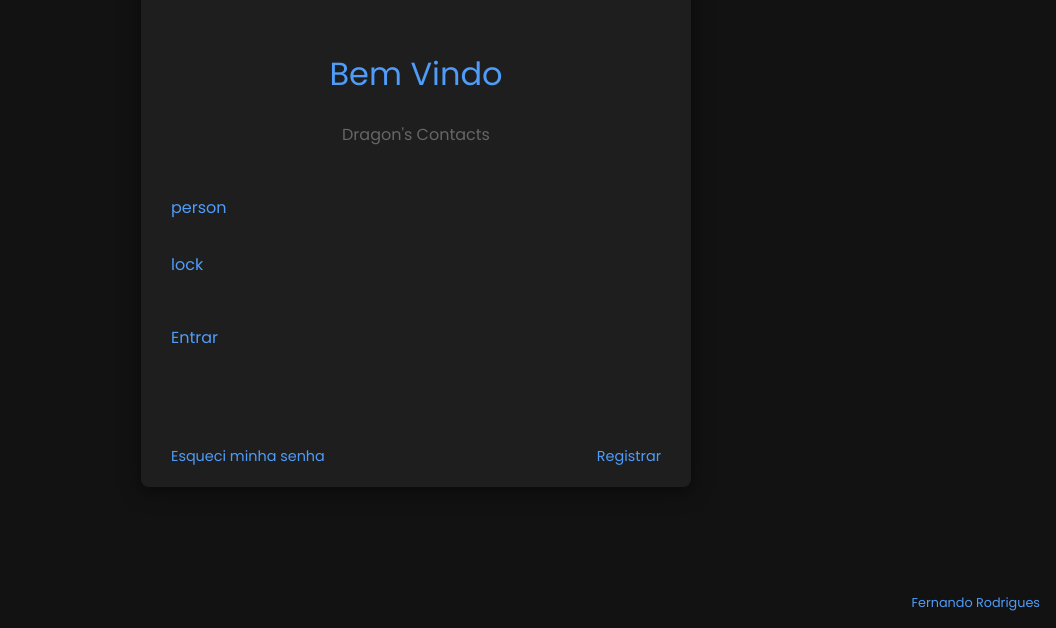
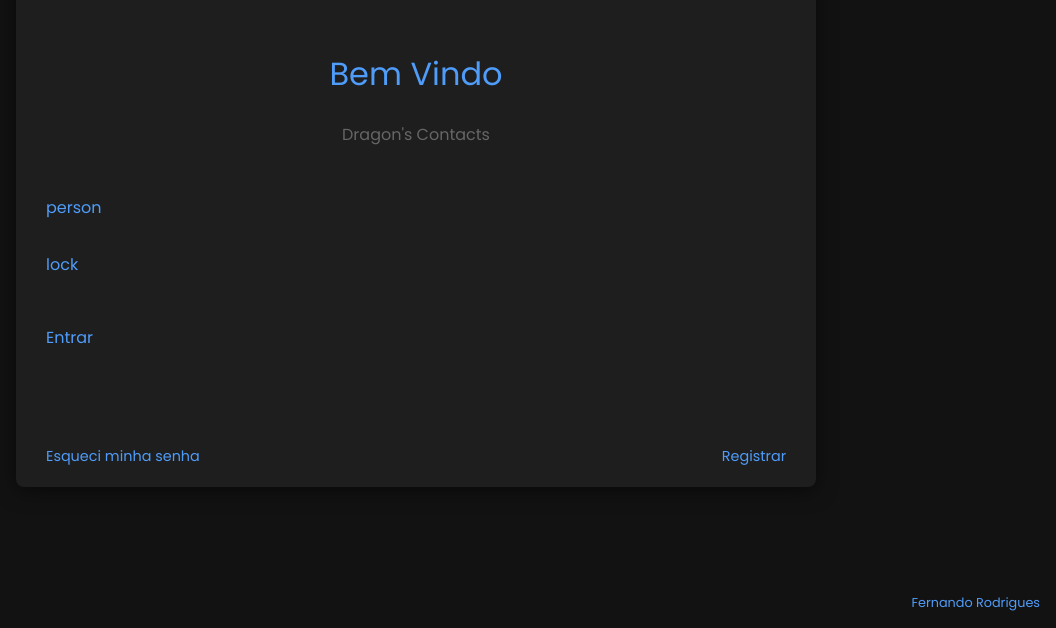
Before and after one commit to fernandorjr/uex-test, a React (Vite) app: page /conectar in a window 1280 px wide. Shown: the part 172-800 px from the top of the page, without its empty margins (224-1280 px from the left). Built offline with nearby package versions, Linux system fonts and the light colour scheme.

Commit message:
feat: componentization of login form card

```diff
--- /dev/null
+++ b/src/components/common/auth-form-card/auth-form-card.component.tsx
@@ -0,0 +1,15 @@
+import React from 'react'
+import './auth-form-card.style.css'
+import type { IAuthFormCardProps } from './auth-form-card.interface'
+
+const AuthFormCard: React.FC<IAuthFormCardProps> = ({ title, subtitle, children }) => (
+  <div className="auth-form-card">
+    <form className="w-100">
+      <span className="auth-form-card-title">{title}</span>
+      {subtitle && <span className="auth-form-card-subtitle">{subtitle}</span>}
+      {children}
+    </form>
+  </div>
+)
+
+export default AuthFormCard
--- /dev/null
+++ b/src/components/common/auth-form-card/auth-form-card.interface.ts
@@ -0,0 +1,5 @@
+export interface IAuthFormCardProps {
+  title: string
+  subtitle?: string
+  children: React.ReactNode
+}
--- /dev/null
+++ b/src/components/common/auth-form-card/auth-form-card.style.css
@@ -0,0 +1,34 @@
+.auth-form-card {
+  width: 800px;
+  background-color: var(--md-sys-color-surface);
+  overflow: hidden;
+  padding: 80px 30px 20px;
+  border-radius: 0.5rem;
+  display: flex;
+  flex-direction: column;
+  justify-content: center;
+  align-items: center;
+  gap: 1.5rem;
+  box-shadow: 0 4px 20px rgba(0, 0, 0, 0.5);
+}
+
+.auth-form-card-title {
+  display: block;
+  font-size: 2rem;
+  text-align: center;
+  margin-bottom: 1.5rem;
+}
+
+.auth-form-card-subtitle {
+  display: block;
+  font-size: 1rem;
+  color: #666666;
+  text-align: center;
+}
+
+@media (max-width: 767px) {
+  .auth-form-card {
+    width: 80%;
+    padding: 40px 20px 20px;
+  }
+}
--- /dev/null
+++ b/src/components/common/index.ts
@@ -0,0 +1 @@
+export { default as AuthFormCard } from './auth-form-card/auth-form-card.component';
--- a/src/components/views/login/login.view.component.tsx
+++ b/src/components/views/login/login.view.component.tsx
@@ -1,10 +1,14 @@
 // @ts-nocheck
+import { useEffect, useState } from 'react'
+
+import { useNavigate } from '@/hooks'
+import { ERoutes } from '@/tokens/routes'
+import { validationService } from '@/modules/validation'
+
+import { AuthFormCard } from '@/components/common'
+
 import './login.view.style.css'
-import { ERoutes } from '@/tokens/routes'
-import { useNavigate } from '@/hooks'
-import React, { useEffect, useState } from 'react'
 import { ICredentials } from './login.view.interface'
-import { validationService } from '@/modules/validation'
 
 const LoginView = () => {
   const { navigate } = useNavigate()
@@ -20,10 +24,10 @@ const LoginView = () => {
   const handleChange = (event: React.ChangeEvent<HTMLInputElement>) => {
     const { name, value } = event.target
     setCredentials(prev => ({ ...prev, [name]: value }))
-    handleErrors(name as keyof ICredentialsForm, value)
+    handleErrors(name as keyof ICredentials, value)
   }
 
-  const handleErrors = (name: keyof ICredentialsForm, value: string) => {
+  const handleErrors = (name: keyof ICredentials, value: string) => {
     if (name === 'email') {
       const message = validationService.validate('email', value, true)
       setErrors(prev => ({ ...prev, [name]: message || '' }))
@@ -51,11 +55,8 @@ const LoginView = () => {
   }, [credentials, errors])
 
   return (
-    <div className="login-card">
+    <AuthFormCard title="Bem Vindo" subtitle="Dragon's Contacts">
       <form className="w-100" onSubmit={handleSubmit}>
-        <span className="login-form-title">Bem Vindo</span>
-        <span className="login-form-subtitle">Dragon's Contacts</span>
-
         <div className="login-form-inputs-wrapper">
           <md-outlined-text-field
             name="email"
@@ -93,11 +94,10 @@ const LoginView = () => {
 
         <div className="login-form-btn-group">
           <span onClick={() => handleNavigate(ERoutes.RECOVERY_PASSWORD)}>Esqueci minha senha</span>
-
           <span onClick={() => handleNavigate(ERoutes.REGISTER)}>Registrar</span>
         </div>
       </form>
-    </div>
+    </AuthFormCard>
   )
 }
 
--- a/src/components/views/login/login.view.style.css
+++ b/src/components/views/login/login.view.style.css
@@ -1,32 +1,3 @@
-.login-card {
-  width: 550px;
-  background-color: var(--md-sys-color-surface);
-  overflow: hidden;
-  padding: 80px 30px 20px;
-  border-radius: 0.5rem;
-  display: flex;
-  flex-direction: column;
-  justify-content: center;
-  align-items: center;
-  gap: 1.5rem;
-
-  box-shadow: 0 4px 20px rgba(0, 0, 0, 0.5);
-}
-
-.login-form-title {
-  display: block;
-  font-size: 2rem;
-  text-align: center;
-  margin-bottom: 1.5rem;
-}
-
-.login-form-subtitle {
-  display: block;
-  font-size: 1rem;
-  color: #666666;
-  text-align: center;
-}
-
 .login-form-inputs-wrapper {
   width: 100%;
   display: flex;
--- a/src/components/views/recovery-password/recovery-password.view.component.tsx
+++ b/src/components/views/recovery-password/recovery-password.view.component.tsx
@@ -1,10 +1,14 @@
 // @ts-nocheck
 import { useEffect, useState } from 'react'
-import type { IRecoveryPasswordCredentials, TErrorRecoveryPasswordForm } from './recovery-password.view.interface'
-import { validationService } from '@/modules/validation'
-import './recovery-password.view.style.css'
+
 import { useNavigate } from '@/hooks'
 import { ERoutes } from '@/tokens/routes'
+import { validationService } from '@/modules/validation'
+
+import { AuthFormCard } from '@/components/common'
+
+import './recovery-password.view.style.css'
+import type { IRecoveryPasswordCredentials, TErrorRecoveryPasswordForm } from './recovery-password.view.interface'
 
 const RecoveryPasswordView = () => {
   const { navigate } = useNavigate()
@@ -64,10 +68,8 @@ const RecoveryPasswordView = () => {
   }
 
   return (
-    <div className="recovery-password-card">
+    <AuthFormCard title="Recuperar Senha">
       <form className="w-100" onSubmit={handleSubmit}>
-        <span className="recovery-password-form-title">Recuperar Senha</span>
-
         <div className="recovery-password-form-inputs-wrapper">
           <md-outlined-text-field
             name="email"
@@ -122,7 +124,7 @@ const RecoveryPasswordView = () => {
           </span>
         </div>
       </form>
-    </div>
+    </AuthFormCard>
   )
 }
 
--- a/src/components/views/recovery-password/recovery-password.view.style.css
+++ b/src/components/views/recovery-password/recovery-password.view.style.css
@@ -1,24 +1,3 @@
-.recovery-password-card {
-  width: 390px;
-  background-color: var(--md-sys-color-surface);
-  overflow: hidden;
-  padding: 80px 30px 20px;
-  border-radius: 0.5rem;
-  display: flex;
-  flex-direction: column;
-  justify-content: center;
-  align-items: center;
-  gap: 1.5rem;
-  box-shadow: 0 4px 20px rgba(0, 0, 0, 0.5);
-}
-
-.recovery-password-form-title {
-  display: block;
-  font-size: 2rem;
-  text-align: center;
-  margin-bottom: 1.5rem;
-}
-
 .recovery-password-form-inputs-wrapper {
   width: 100%;
   display: flex;
```
